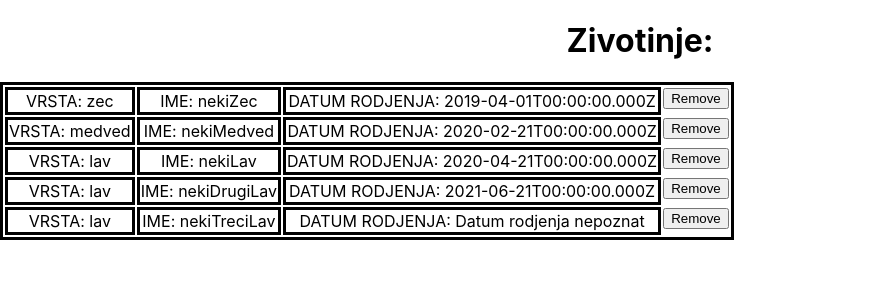
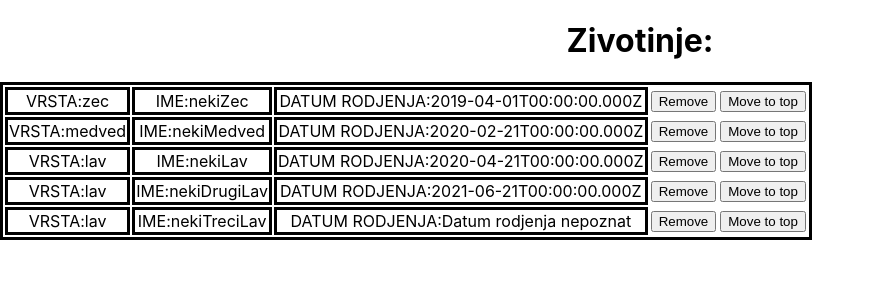
Before and after one commit to ristic21/zoo, a React (Create React App) app: page / in a window 1280 px wide. Shown: the top 300 px of the page, without its empty margins (0-875 px from the left). Built offline with nearby package versions, Linux system fonts and the light colour scheme.

Commit message:
4 commit

```diff
--- a/src/components/AnimalList.js
+++ b/src/components/AnimalList.js
@@ -33,30 +33,43 @@ const AnimalList = () => {
     const newAnimals = nizZivotinja.filter((animal) => animal.id !== id);
     setNiz(newAnimals);
   };
-  // const result = words.filter(word => word.length > 6);
+
+  const moveAnimals = (animalProp) => {
+    const indexOfAnimalObj = nizZivotinja.indexOf(animalProp);
+
+    const newAnimals = [
+      nizZivotinja[indexOfAnimalObj],
+      ...nizZivotinja.filter((animal) => animal.id !== animalProp.id),
+    ];
+
+    setNiz(newAnimals);
+  };
 
   return (
     <div>
       <h1>Zivotinje:</h1>
       <table className="zivotinjeTable">
         <tbody>
-          {nizZivotinja.map((zivotinja) => (
-            <tr className="zivotinjeTable" key={zivotinja.id}>
-              {" "}
-              <td className="zivotinjeTable">VRSTA: {zivotinja.vrsta} </td>{" "}
-              <td className="zivotinjeTable">IME: {zivotinja.ime} </td>{" "}
+          {nizZivotinja.map((zivotinja, index) => (
+            <tr className="zivotinjeTable" key={index}>
+              <td className="zivotinjeTable">VRSTA:{zivotinja.vrsta}</td>
+              <td className="zivotinjeTable">IME:{zivotinja.ime}</td>
               <td className="zivotinjeTable">
-                DATUM RODJENJA:{" "}
+                DATUM RODJENJA:
                 {zivotinja.datumRodjenja
                   ? zivotinja.datumRodjenja
-                  : "Datum rodjenja nepoznat"}{" "}
+                  : "Datum rodjenja nepoznat"}
               </td>
-              <button key={zivotinja.id} onClick={() => remove(zivotinja.id)}>
+              <td><button onClick={() => remove(zivotinja.id)}>
                 Remove
-              </button>
+              </button></td>
+              <td><button onClick={() => moveAnimals(zivotinja)}>
+                Move to top
+              </button></td>
+
             </tr>
           ))}
-        </tbody>
+       </tbody>
       </table>
     </div>
   );
```
